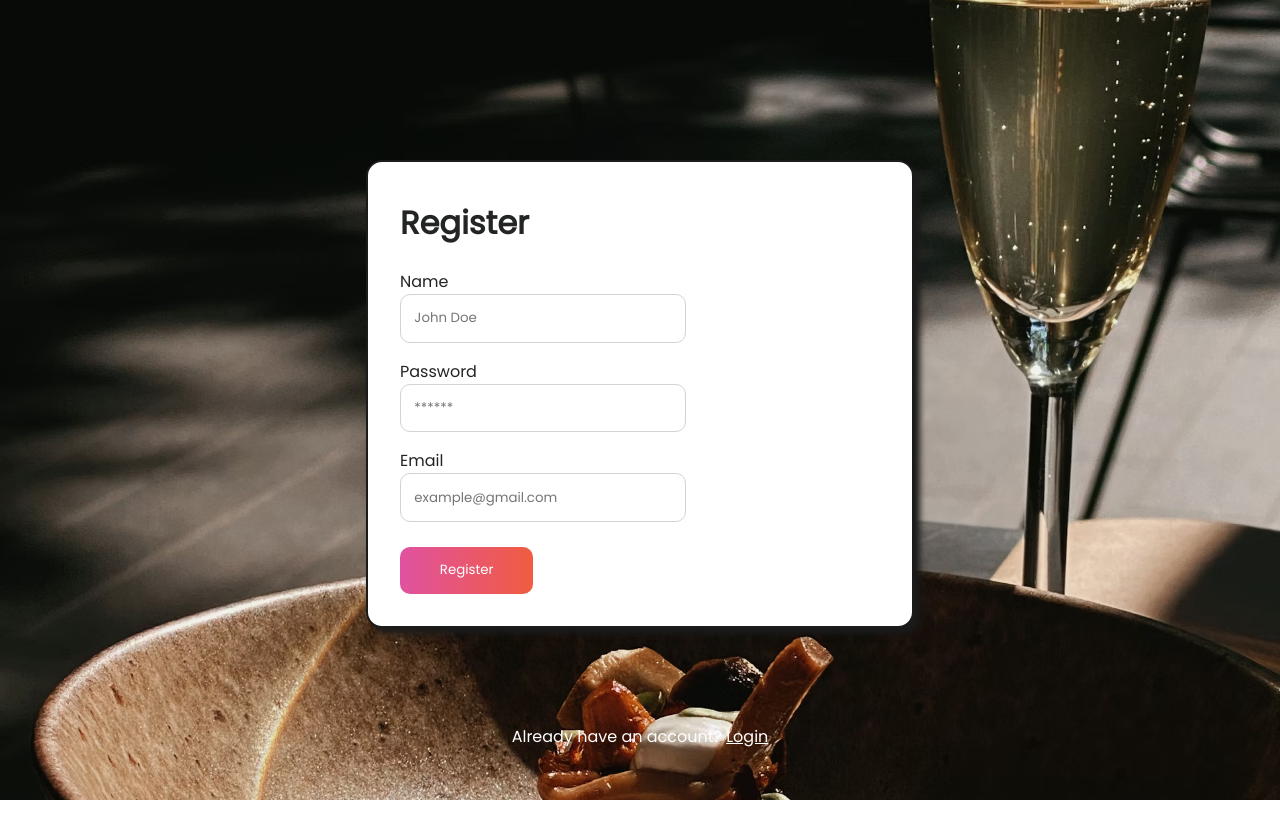
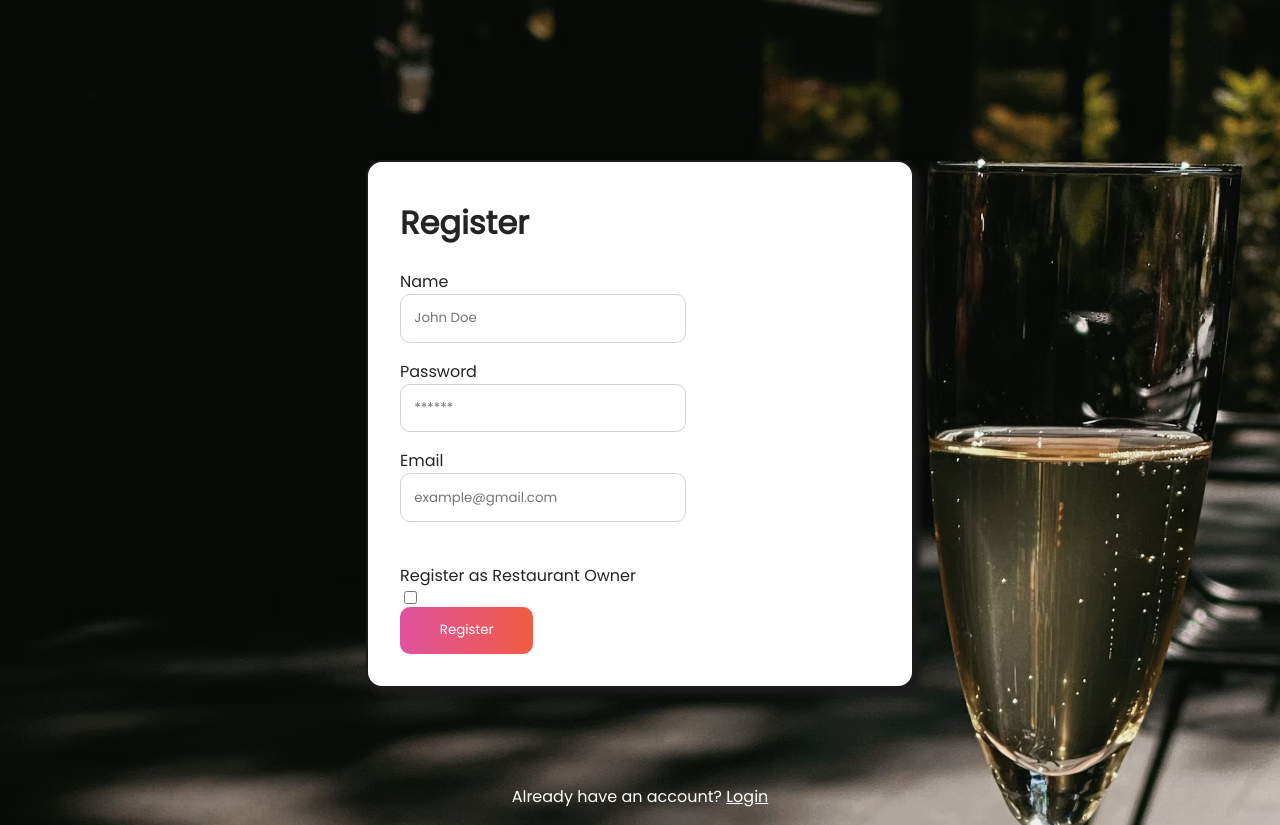
Before and after one commit to ApolloDev11/AGILE-PROJECT, a Python web app: template flask/templates/register.html in a window 1280 px wide. Before the commit the page ends 800 px from the top, so only its background shows below. Run offline with Jinja, Linux system fonts and the light colour scheme; the template is opened without the code that fills it, so the values that code supplies are empty; some libraries are stand-ins or nearby versions.

Commit message:
fixed html error

```diff
--- a/flask/templates/register.html
+++ b/flask/templates/register.html
@@ -29,6 +29,11 @@
 			<input type="email" id="email" name="email" placeholder="example@gmail.com" required />
 			<br>
 
+			<div class="restaurant-owner-option">
+				<label for="is-owner">Register as Restaurant Owner</label>
+				<input type="checkbox" id="is-owner" name="is-owner" onclick="toggleOwnerFields()" />
+			</div>
+
 			<div id="owner-fields" style="display: none;">
 				<label for="address">Restaurant Address</label>
 				<input type="text" id="address" name="address" placeholder="123 Main St" />
```
